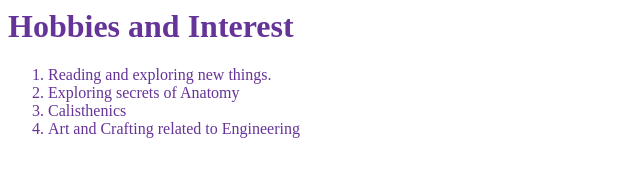
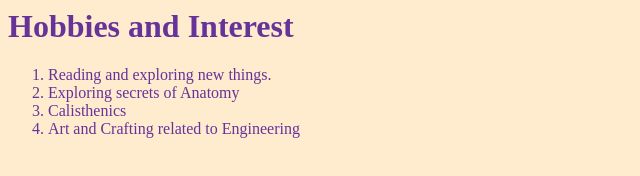
Before and after one commit to Vdadhech1108/Resume-Vivek_Dadheech, a plain HTML site: page public/hobbies.html in a window 1280 px wide. Shown: the whole page, without its empty margins (0-640 px from the left). Drawn offline with Linux system fonts and the light colour scheme.

Commit message:
Update hobbies.html

```diff
--- a/public/hobbies.html
+++ b/public/hobbies.html
@@ -1,4 +1,4 @@
-<link rel="stylesheet" href="../index.html" />
+<link rel="stylesheet" href="./style.css" />
 <style>h1,ol{color: rebeccapurple}</style>
 <h1>Hobbies and Interest</h1>
 <ol>
```
